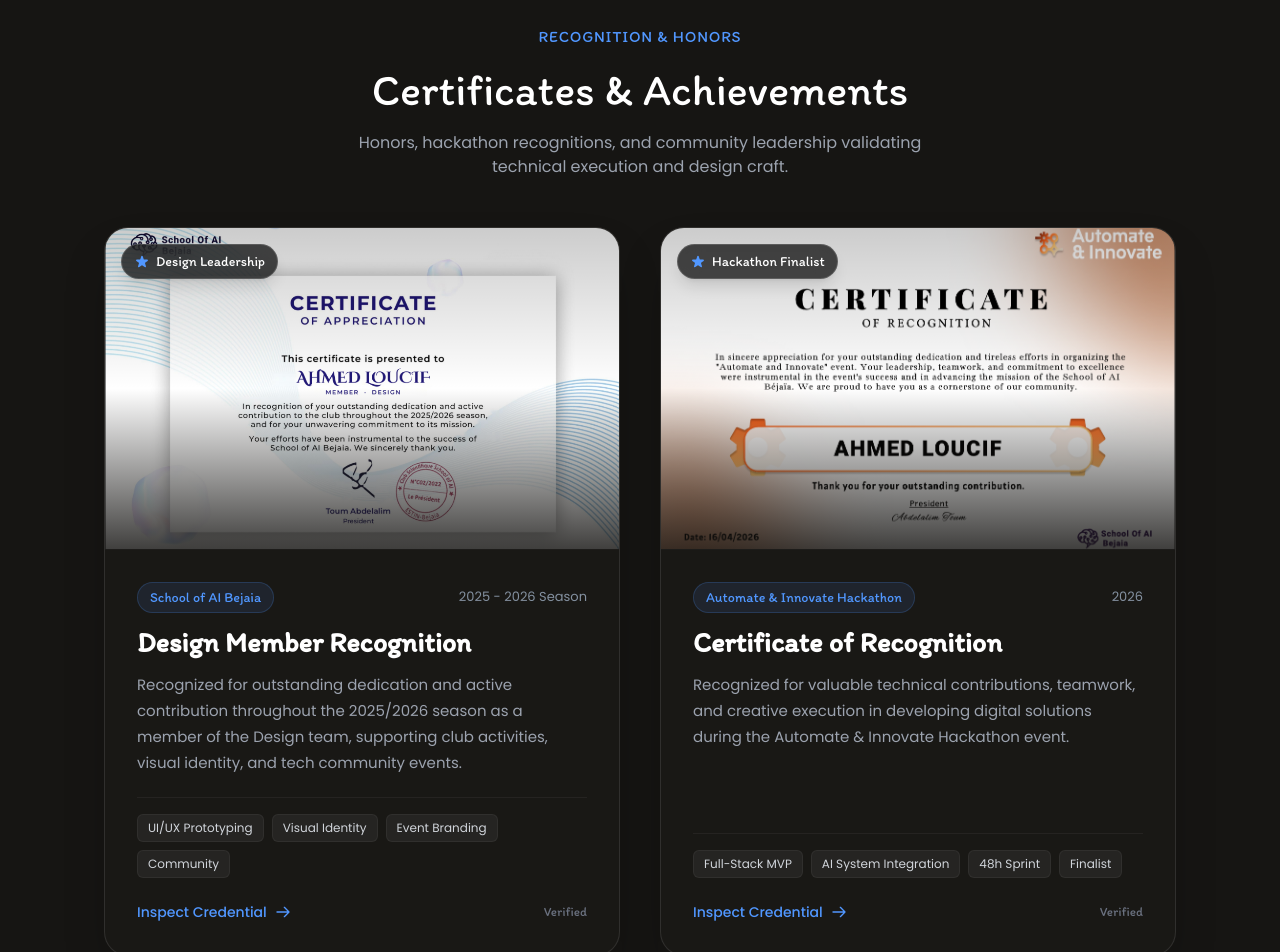
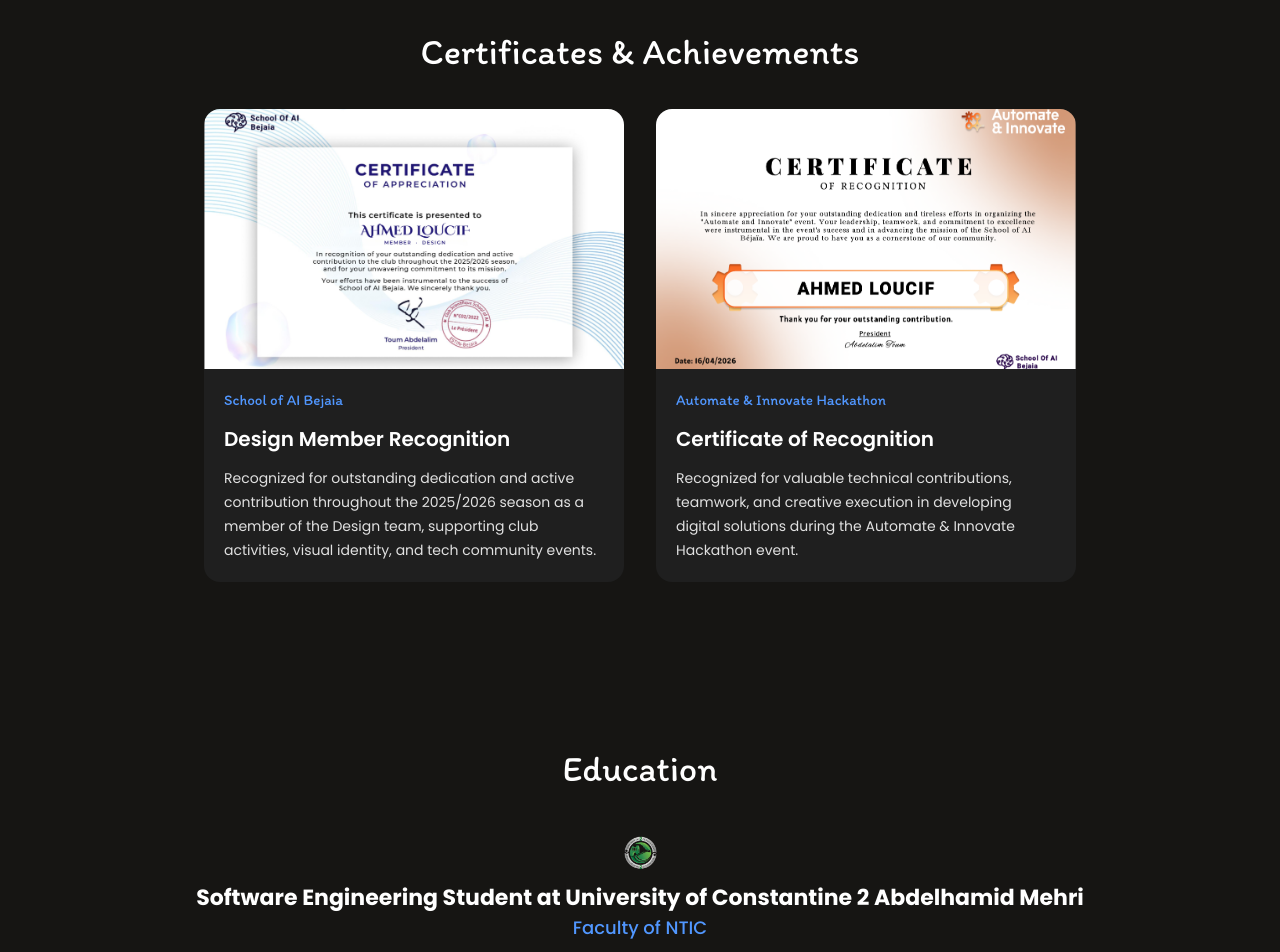
Before and after one commit to lo-ucif/lo__ucif-portfolio, a React (Vite) app: page / in a window 1280 px wide. Shown: the part 9840-10792 px from the top of the page. Built offline with nearby package versions, Linux system fonts and the light colour scheme; a web font is replaced by a local one.

Commit message:
refactor: restore original Certificates cards design and add Preview Full Certificate lightbox

```diff
--- a/src/features/certificates/Certificates.tsx
+++ b/src/features/certificates/Certificates.tsx
@@ -6,112 +6,64 @@ import {
   type LightboxItem,
 } from "../case-studies/components/ImageLightboxModal";
 
-// Enriched metadata for the certificates
-const certificateData = [
-  {
-    ...certificateItems[0],
-    category: "Design Leadership",
-    year: "2025 - 2026 Season",
-    tags: ["UI/UX Prototyping", "Visual Identity", "Event Branding", "Community"],
-    badgeColor: "#5197ff",
-  },
-  {
-    ...certificateItems[1],
-    category: "Hackathon Finalist",
-    year: "2026",
-    tags: ["Full-Stack MVP", "AI System Integration", "48h Sprint", "Finalist"],
-    badgeColor: "#10B981",
-  },
-];
-
 export default function Certificates() {
   const [lightboxIndex, setLightboxIndex] = useState<number | null>(null);
 
-  const lightboxItems: LightboxItem[] = certificateData.map((item) => ({
+  const lightboxItems: LightboxItem[] = certificateItems.map((item) => ({
     imageUrl: item.image,
     imageAlt: item.alt,
     title: item.title,
     subtitle: item.label,
-    category: item.category,
   }));
-
-  const openLightbox = (index: number) => {
-    setLightboxIndex(index);
-  };
-
-  const closeLightbox = () => {
-    setLightboxIndex(null);
-  };
 
   return (
     <section
       id="certificates"
-      className="flex w-full flex-col items-center gap-12 text-center max-w-6xl mx-auto px-4 sm:px-6"
+      className="flex w-full flex-col items-center gap-7.5 text-center"
     >
-      {/* Section Header */}
       <motion.div
-        className="flex flex-col items-center gap-2 text-center"
         initial={{ opacity: 0, y: 20 }}
         whileInView={{ opacity: 1, y: 0 }}
         viewport={{ once: true, amount: 0.2 }}
         transition={{ duration: 0.6, ease: easeOut }}
       >
-        <span className="font-['Itim'] text-[15px] sm:text-[16px] text-[#5197FF] tracking-wider uppercase">
-          Recognition &amp; Honors
-        </span>
-        <h2 className="font-['Itim'] text-[36px] sm:text-[44px] text-white">
-          Certificates &amp; Achievements
-        </h2>
-        <p className="font-['Poppins'] text-[15px] sm:text-[16px] text-[#9CA3AF] max-w-xl">
-          Honors, hackathon recognitions, and community leadership validating technical execution and design craft.
-        </p>
+        <motion.h2
+          className="font-['Itim'] text-[36px] text-white"
+          initial={{ opacity: 0, y: 20 }}
+          whileInView={{ opacity: 1, y: 0 }}
+          viewport={{ once: true, amount: 0.2 }}
+          transition={{ duration: 0.6, ease: easeOut }}
+        >
+          Certificates & Achievements
+        </motion.h2>
       </motion.div>
 
-      {/* Modern Certificate Showcase Cards */}
-      <div className="grid grid-cols-1 lg:grid-cols-2 gap-8 sm:gap-10 w-full text-left">
-        {certificateData.map((cert, index) => (
+      <div className="flex flex-wrap justify-center w-full gap-8 max-w-225">
+        {certificateItems.map((certificate, index) => (
           <motion.article
-            key={cert.title}
-            initial={{ opacity: 0, y: 30 }}
+            key={certificate.title}
+            className="group w-full max-w-105 overflow-hidden rounded-2xl bg-[#1F1F1F] text-left cursor-pointer"
+            initial={{ opacity: 0, y: 20 }}
             whileInView={{ opacity: 1, y: 0 }}
-            viewport={{ once: true, amount: 0.15 }}
-            transition={{ duration: 0.6, delay: index * 0.15, ease: easeOut }}
-            whileHover={{ y: -6 }}
-            className="group relative flex flex-col justify-between overflow-hidden rounded-2xl sm:rounded-3xl border border-white/10 bg-[#1c1b18]/70 backdrop-blur-md shadow-2xl transition-all duration-300 hover:border-[#5197ff]/40 hover:bg-[#1f1e1a]/85 hover:shadow-[0_20px_40px_rgba(81,151,255,0.12)]"
+            viewport={{ once: true, amount: 0.2 }}
+            whileHover={{ y: -5 }}
+            transition={{
+              duration: 0.35,
+              ease: easeOut,
+              delay: index * 0.1,
+            }}
+            onClick={() => setLightboxIndex(index)}
           >
-            {/* Ambient Corner Spotlight Glow */}
-            <div className="absolute -top-24 -right-24 w-48 h-48 bg-[#5197ff]/15 rounded-full blur-3xl pointer-events-none opacity-0 group-hover:opacity-100 transition-opacity duration-500" />
-
-            {/* Top Certificate Visual Frame with Click-to-Zoom */}
-            <div
-              onClick={() => openLightbox(index)}
-              className="relative w-full aspect-[16/10] bg-[#11100e] overflow-hidden cursor-pointer border-b border-white/5"
-            >
+            <div className="relative w-full h-65 overflow-hidden">
               <img
-                src={cert.image}
-                alt={cert.alt}
+                className="object-cover w-full h-full transition-transform duration-500 group-hover:scale-105"
+                src={certificate.image}
+                alt={certificate.alt}
                 loading="lazy"
                 decoding="async"
-                className="w-full h-full object-cover object-center transition-transform duration-700 ease-out group-hover:scale-105"
               />
-
-              {/* Glass subtle dark gradient at bottom */}
-              <div className="absolute inset-0 bg-gradient-to-t from-[#11100e]/80 via-transparent to-black/20 pointer-events-none" />
-
-              {/* Pinned Category / Honor Tag */}
-              <div className="absolute top-4 left-4 z-10 flex items-center gap-1.5 px-3 py-1.5 rounded-full bg-black/70 backdrop-blur-md border border-white/15 text-white font-['Itim'] text-[13px] sm:text-[14px] shadow-lg">
-                <svg
-                  className="w-4 h-4 text-[#5197ff]"
-                  fill="currentColor"
-                  viewBox="0 0 20 20"
-                >
-                  <path d="M9.049 2.927c.3-.921 1.603-.921 1.902 0l1.07 3.292a1 1 0 00.95.69h3.462c.969 0 1.371 1.24.588 1.81l-2.8 2.034a1 1 0 00-.364 1.118l1.07 3.292c.3.921-.755 1.688-1.54 1.118l-2.8-2.034a1 1 0 00-1.175 0l-2.8 2.034c-.784.57-1.838-.197-1.539-1.118l1.07-3.292a1 1 0 00-.364-1.118L2.98 8.72c-.783-.57-.38-1.81.588-1.81h3.461a1 1 0 00.951-.69l1.07-3.292z" />
-                </svg>
-                <span>{cert.category}</span>
-              </div>
-
-              {/* Hover Zoom Pill Overlay */}
-              <div className="absolute inset-0 bg-black/40 backdrop-blur-[2px] opacity-0 group-hover:opacity-100 transition-opacity duration-300 flex items-center justify-center pointer-events-none">
+              {/* Hover Overlay with Preview Full Certificate */}
+              <div className="absolute inset-0 bg-black/45 backdrop-blur-[2px] opacity-0 group-hover:opacity-100 transition-opacity duration-300 flex items-center justify-center">
                 <div className="flex items-center gap-2 px-4 py-2 rounded-full bg-[#161513]/90 border border-white/20 text-white font-['Poppins'] text-[13px] shadow-2xl transform translate-y-2 group-hover:translate-y-0 transition-transform duration-300">
                   <svg
                     className="w-4 h-4 text-[#5197ff]"
@@ -131,84 +83,25 @@ export default function Certificates() {
               </div>
             </div>
 
-            {/* Card Content Body */}
-            <div className="flex flex-col flex-1 justify-between p-6 sm:p-8 gap-5">
-              <div className="flex flex-col gap-3">
-                {/* Organization & Date Row */}
-                <div className="flex flex-wrap items-center justify-between gap-2">
-                  <span className="inline-flex items-center px-3 py-1 rounded-full bg-[#5197ff]/10 text-[#5197ff] border border-[#5197ff]/20 font-['Itim'] text-[14px]">
-                    {cert.label}
-                  </span>
-                  <span className="font-['Poppins'] text-[13px] text-[#8491A0]">
-                    {cert.year}
-                  </span>
-                </div>
-
-                {/* Certificate Title */}
-                <h3
-                  onClick={() => openLightbox(index)}
-                  className="font-['Itim'] text-[24px] sm:text-[28px] font-bold text-white leading-tight cursor-pointer hover:text-[#5197ff] transition-colors duration-200"
-                >
-                  {cert.title}
-                </h3>
-
-                {/* Description */}
-                <p className="font-['Poppins'] text-[14px] sm:text-[15px] leading-[1.75] text-[#9CA3AF]">
-                  {cert.description}
-                </p>
-              </div>
-
-              {/* Skills / Key Strengths Pills */}
-              <div className="pt-4 border-t border-white/5 flex flex-col gap-4">
-                <div className="flex flex-wrap items-center gap-2">
-                  {cert.tags.map((tag) => (
-                    <span
-                      key={tag}
-                      className="px-2.5 py-1 rounded-md bg-[#252422] border border-white/5 font-['Poppins'] text-[12px] text-[#D1D5DB]"
-                    >
-                      {tag}
-                    </span>
-                  ))}
-                </div>
-
-                {/* Interactive Action Trigger */}
-                <div className="flex items-center justify-between pt-2">
-                  <button
-                    type="button"
-                    onClick={() => openLightbox(index)}
-                    className="inline-flex items-center gap-2 font-['Poppins'] text-[13px] sm:text-[14px] text-[#5197ff] hover:text-white transition-colors duration-200 font-medium group/btn cursor-pointer"
-                  >
-                    <span>Inspect Credential</span>
-                    <svg
-                      className="w-4 h-4 transform group-hover/btn:translate-x-1 transition-transform"
-                      fill="none"
-                      viewBox="0 0 24 24"
-                      stroke="currentColor"
-                      strokeWidth={2}
-                    >
-                      <path
-                        strokeLinecap="round"
-                        strokeLinejoin="round"
-                        d="M14 5l7 7m0 0l-7 7m7-7H3"
-                      />
-                    </svg>
-                  </button>
-
-                  <span className="font-['Itim'] text-[13px] text-[#6B7280]">
-                    Verified
-                  </span>
-                </div>
-              </div>
+            <div className="flex flex-col gap-3 p-5">
+              <p className="font-['Itim'] text-[15px] text-[#5197ff]">
+                {certificate.label}
+              </p>
+              <h3 className="font-['Poppins'] text-[20px] font-semibold text-white group-hover:text-[#5197ff] transition-colors duration-200">
+                {certificate.title}
+              </h3>
+              <p className="font-['Poppins'] text-sm leading-6 text-[#e1e1e1]">
+                {certificate.description}
+              </p>
             </div>
           </motion.article>
         ))}
       </div>
 
-      {/* Lightbox Modal for High-Resolution View */}
       {lightboxIndex !== null && (
         <ImageLightboxModal
           isOpen={lightboxIndex !== null}
-          onClose={closeLightbox}
+          onClose={() => setLightboxIndex(null)}
           items={lightboxItems}
           initialIndex={lightboxIndex}
           onIndexChange={(idx) => setLightboxIndex(idx)}
```
